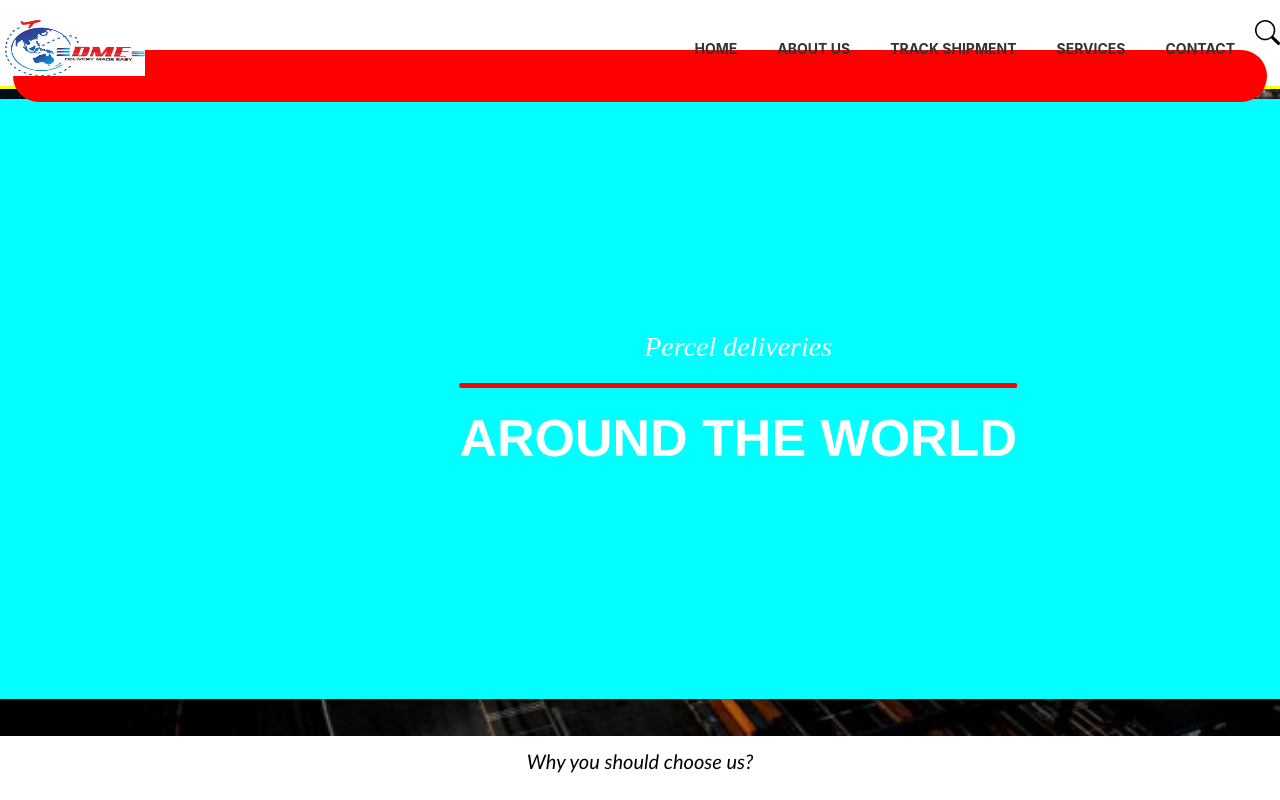
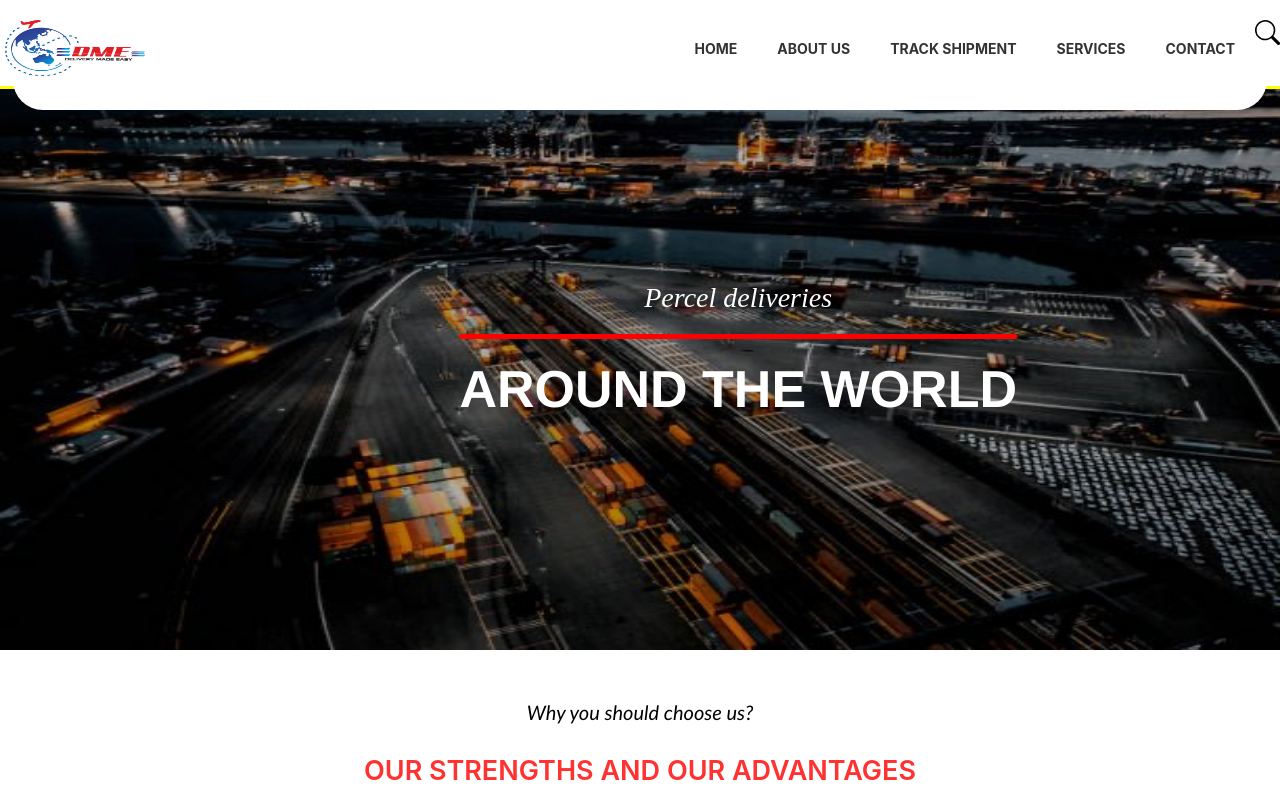
Before and after one commit to uche9/Delivery, a React (Create React App) app: page / in a window 1280 px wide. Shown: the top 800 px of the page. Built offline with nearby package versions, Linux system fonts and the light colour scheme.

Commit message:
'updated'

```diff
--- a/src/components/NavBar/NavBar.css
+++ b/src/components/NavBar/NavBar.css
@@ -116,7 +116,7 @@ div.links{
 
 .tab{
     width: 98%;
-    background-color:#F00;
+    background-color:#fff;
     z-index:-1;
     border-radius: 50px;
     position: absolute;
--- a/src/components/NavBar/NavBar.js
+++ b/src/components/NavBar/NavBar.js
@@ -188,16 +188,16 @@ export default function NavBar(){
     return(
         <>
 
-            < div id='nav--bar' style={{width:'100%', aspectRatio:`${width>900 ? 20 : 5 }`}}>
+            < div id='nav--bar' style={{width:'100%', height:`${width>900 ? 50 : 40 }px`}}>
 
 
             {/*Nav Bar Conditional rendering */}
 
 
-            { scroller >=0 &&  width >=900 && <NavBarSpread style1={{ position:'relative', top: '0px'}} style2={{ aspectRatio:24, display:'block',}}/> }
+            { scroller >=0 &&  width >=900 && <NavBarSpread style1={{ position:'relative', top: '0px'}} style2={{ height:'60px', display:'block',}}/> }
             { scroller>80 &&  width >900  && <NavBarSpread  style1={{  position:'fixed', top:'0px'}}  style2={{  display:'none',}}/>
              }
-            { (scroller >=0 &&  width <900) &&  <NavBarShrink style1={{ position:'relative', top: '0px'}} style2={{ height:'80%',  display:'block',}}/>}
+            { (scroller >=0 &&  width <900) &&  <NavBarShrink style1={{ position:'relative', top: '0px'}} style2={{ height:'65px',  display:'block',}}/>}
             { (scroller>80 &&  width <900) && <NavBarShrink  style1={{ position:'fixed', top: '0px'}} style2={{  display:'none',}}/> }
 
 
--- a/src/components/Welcome/Welcome.css
+++ b/src/components/Welcome/Welcome.css
@@ -7,7 +7,7 @@
     padding-right: 0px;
     display: flex;
     justify-content: center;
-    background-color: aqua;
+
 }
 
 
--- a/src/components/Welcome/Welcome.js
+++ b/src/components/Welcome/Welcome.js
@@ -53,10 +53,10 @@ export default function Welcome(){
 
     return(
       <>
-            <div className='welcome--container' style={{height:`${width>900? 600 : 400}px`}}>
+            <div className='welcome--container' style={{height:`${width>900? 600 : 500}px`}}>
 
 
-                <img src={count===0? image1:image2} alt='pics' style={{aspectRatio:`${width>900? 1.9 : 0.9}`}} className='background--image--1'   />
+                <img src={count===0? image1:image2} alt='pics' style={{height:`${width>900? 600 : 500}px`}} className='background--image--1'   />
 
                 <div class='welcome--message'  >
                           <div>
```
